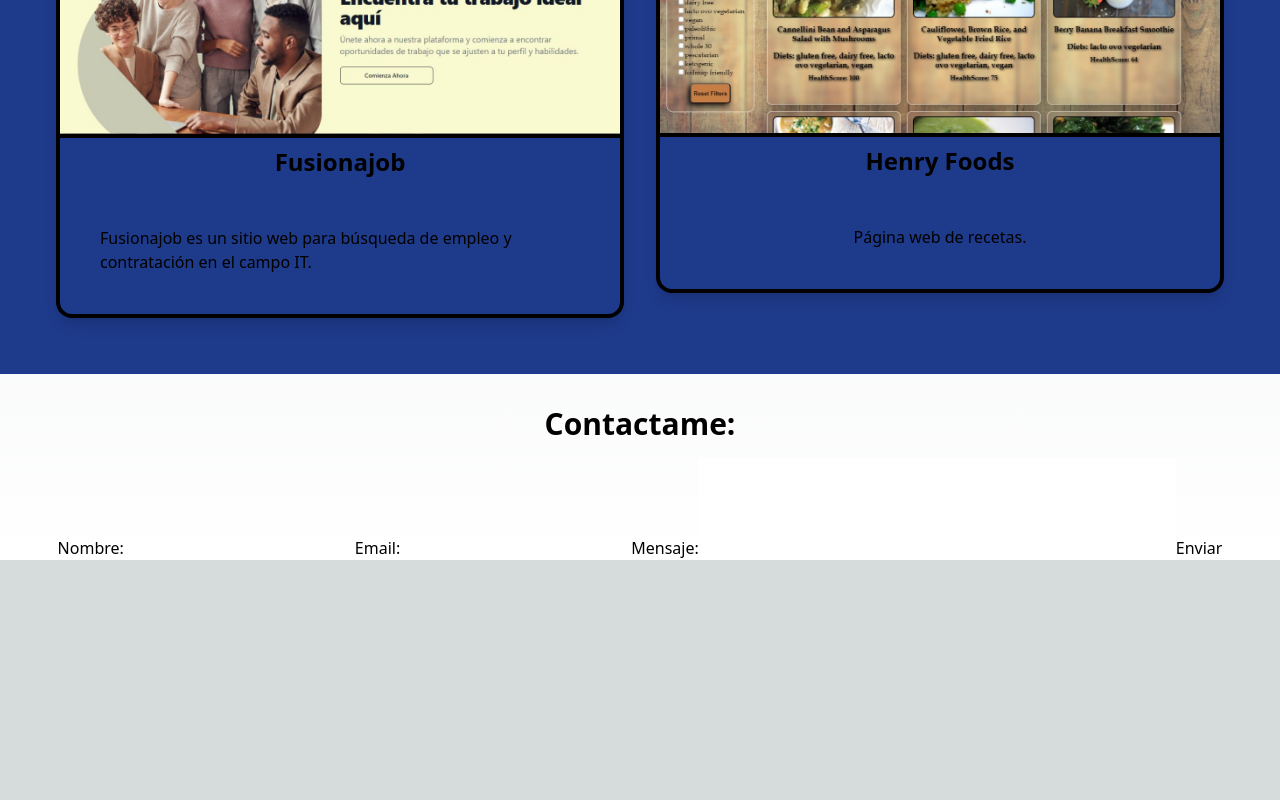
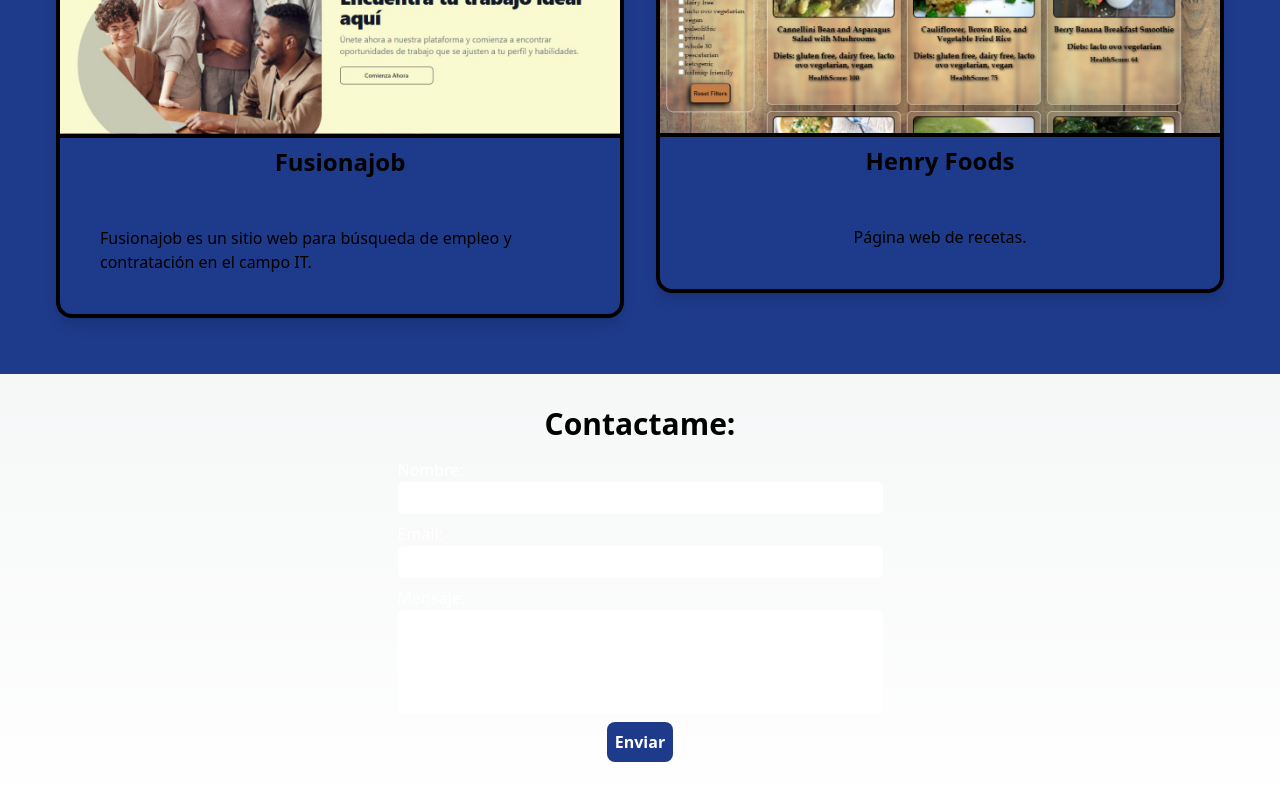
Before and after one commit to SantiPagge/Portfolio, a Next.js app: page / in a window 1280 px wide. Shown: the part 1118-1918 px from the top of the page. Before the commit the page ends 1678 px from the top, so only its background shows below. Built offline with nearby package versions, Linux system fonts and the light colour scheme.

Commit message:
formulario estilado

```diff
--- a/src/components/ContactForm.jsx
+++ b/src/components/ContactForm.jsx
@@ -1,14 +1,16 @@
 export const ContactForm = () => {
     return (
-    <div className='text-black'>
-          <form className=''>
-            <label>Nombre:</label>
-            <input type='text' id='name'/>
-            <label>Email:</label>
-            <input type='email' id='email'/>
-            <label>Mensaje:</label>
-            <textarea rows='4' cols='50' className="resize-none"/>
-            <button type='submit'>Enviar</button>
+    <div className='flex justify-center text-black mb-10'>
+          <form className='flex flex-col'>
+            <label className="text-white">Nombre:</label>
+            <input className="p-1 mb-2 rounded-md" type='text' id='name'/>
+            <label className="text-white">Email:</label>
+            <input className="p-1 mb-2 rounded-md" type='email' id='email'/>
+            <label className="text-white">Mensaje:</label>
+            <textarea className="resize-none p-1 rounded-md" rows='4' cols='50'/>
+            <div className="flex justify-center w-auto">
+            <button className="text-white p-2 m-2 bg-blue-900 hover:bg-blue-950 font-bold rounded-lg" type='submit'>Enviar</button>
+            </div>
           </form>
         </div>
     )
--- a/src/components/Tecnologias.jsx
+++ b/src/components/Tecnologias.jsx
@@ -3,7 +3,7 @@ import Image from 'next/image'
 export const Tecnologias = () => {
     return (
         <div>
-            <div className='flex justify-center mb-2 mt-4 ml-32'>
+            <div className='flex justify-center mb-4 mt-4 ml-32'>
                 <a href="https://developer.mozilla.org/en-US/docs/Web/JavaScript" target="_blank" rel="noreferrer" className='inline-block align-middle mx-2 hover:scale-125 transform transition-transform duration-500'><Image src="https://raw.githubusercontent.com/devicons/devicon/master/icons/javascript/javascript-original.svg" alt="javascript" width={80} height={80}/></a>
                 <a href="https://www.w3.org/html/" target="_blank" rel="noreferrer" className='inline-block align-middle mx-2 hover:scale-125 transform transition-transform duration-500'><Image src="https://raw.githubusercontent.com/devicons/devicon/master/icons/html5/html5-original-wordmark.svg" alt="html5" width={80} height={80}/></a>
                 <a href="https://www.w3schools.com/css/" target="_blank" rel="noreferrer" className='inline-block align-middle mx-2 hover:scale-125 transform transition-transform duration-500'><Image src="https://raw.githubusercontent.com/devicons/devicon/master/icons/css3/css3-original-wordmark.svg" alt="css3" width={80} height={80}/></a>
--- a/src/pages/index.js
+++ b/src/pages/index.js
@@ -27,7 +27,7 @@ export default function Home() {
       <div className='flex p-4 justify-center'>
         <h1 className='font-bold text-3xl mt-4'>Contactame:</h1>
       </div>
-        <div className='flex justify-center'>
+        <div>
           <ContactForm/>
         </div>
     </div>
```
